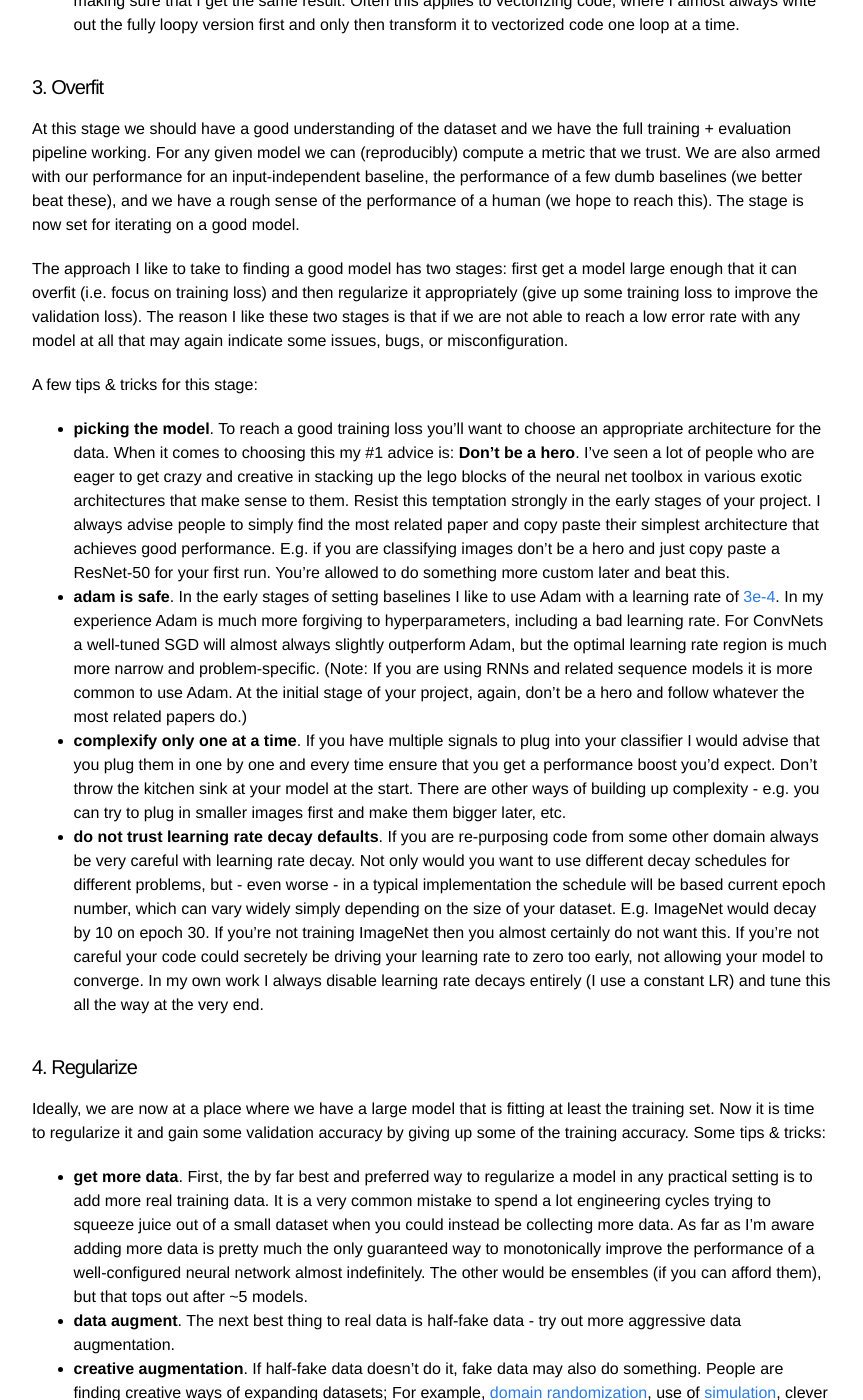
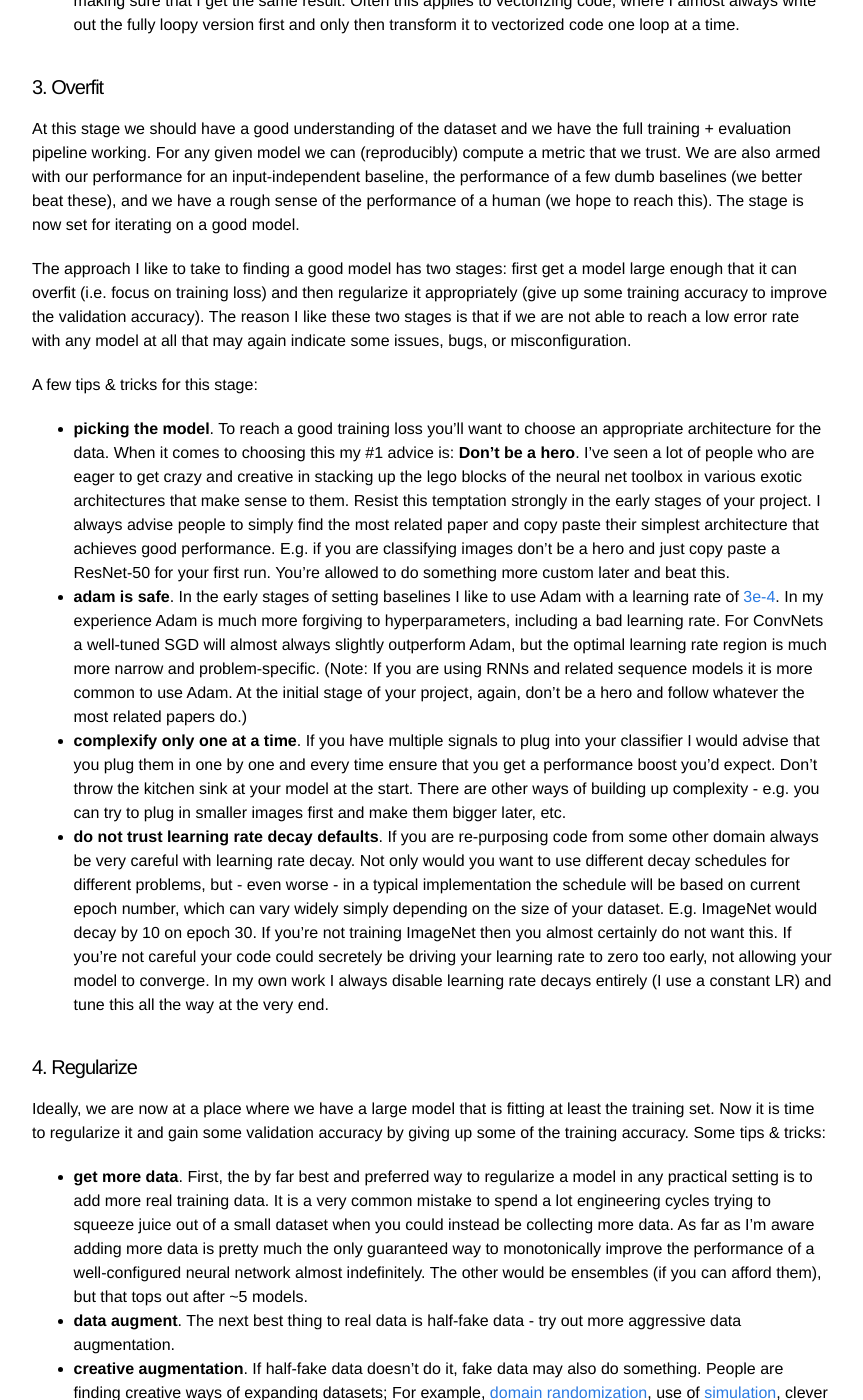
Before and after one commit to karpathy/karpathy.github.io, a Jekyll site: the page built from _posts/2019-04-25-recipe.markdown, in a window 1280 px wide and 1400 px high, scrolled down 4087 px. Shown: the whole window, without its empty margins (208-1071 px from the left). Built offline with Jekyll 4.4.1, drawn with Linux system fonts in a browser that asks for light colours; some of the changed text lies outside the part shown.

Commit message:
correct 5 minor typos

```diff
--- a/_posts/2019-04-25-recipe.markdown
+++ b/_posts/2019-04-25-recipe.markdown
@@ -76,14 +76,14 @@ Tips & tricks for this stage:
 
 At this stage we should have a good understanding of the dataset and we have the full training + evaluation pipeline working. For any given model we can (reproducibly) compute a metric that we trust. We are also armed with our performance for an input-independent baseline, the performance of a few dumb baselines (we better beat these), and we have a rough sense of the performance of a human (we hope to reach this). The stage is now set for iterating on a good model.
 
-The approach I like to take to finding a good model has two stages: first get a model large enough that it can overfit (i.e. focus on training loss) and then regularize it appropriately (give up some training loss to improve the validation loss). The reason I like these two stages is that if we are not able to reach a low error rate with any model at all that may again indicate some issues, bugs, or misconfiguration.
+The approach I like to take to finding a good model has two stages: first get a model large enough that it can overfit (i.e. focus on training loss) and then regularize it appropriately (give up some training accuracy to improve the validation accuracy). The reason I like these two stages is that if we are not able to reach a low error rate with any model at all that may again indicate some issues, bugs, or misconfiguration.
 
 A few tips & tricks for this stage:
 
 - **picking the model**. To reach a good training loss you'll want to choose an appropriate architecture for the data. When it comes to choosing this my #1 advice is: **Don't be a hero**. I've seen a lot of people who are eager to get crazy and creative in stacking up the lego blocks of the neural net toolbox in various exotic architectures that make sense to them. Resist this temptation strongly in the early stages of your project. I always advise people to simply find the most related paper and copy paste their simplest architecture that achieves good performance. E.g. if you are classifying images don't be a hero and just copy paste a ResNet-50 for your first run. You're allowed to do something more custom later and beat this.
 - **adam is safe**. In the early stages of setting baselines I like to use Adam with a learning rate of [3e-4](https://twitter.com/karpathy/status/801621764144971776?lang=en). In my experience Adam is much more forgiving to hyperparameters, including a bad learning rate. For ConvNets a well-tuned SGD will almost always slightly outperform Adam, but the optimal learning rate region is much more narrow and problem-specific. (Note: If you are using RNNs and related sequence models it is more common to use Adam. At the initial stage of your project, again, don't be a hero and follow whatever the most related papers do.)
 - **complexify only one at a time**. If you have multiple signals to plug into your classifier I would advise that you plug them in one by one and every time ensure that you get a performance boost you'd expect. Don't throw the kitchen sink at your model at the start. There are other ways of building up complexity - e.g. you can try to plug in smaller images first and make them bigger later, etc.
-- **do not trust learning rate decay defaults**. If you are re-purposing code from some other domain always be very careful with learning rate decay. Not only would you want to use different decay schedules for different problems, but - even worse - in a typical implementation the schedule will be based current epoch number, which can vary widely simply depending on the size of your dataset. E.g. ImageNet would decay by 10 on epoch 30. If you're not training ImageNet then you almost certainly do not want this. If you're not careful your code could secretely be driving your learning rate to zero too early, not allowing your model to converge. In my own work I always disable learning rate decays entirely (I use a constant LR) and tune this all the way at the very end.
+- **do not trust learning rate decay defaults**. If you are re-purposing code from some other domain always be very careful with learning rate decay. Not only would you want to use different decay schedules for different problems, but - even worse - in a typical implementation the schedule will be based on current epoch number, which can vary widely simply depending on the size of your dataset. E.g. ImageNet would decay by 10 on epoch 30. If you're not training ImageNet then you almost certainly do not want this. If you're not careful your code could secretely be driving your learning rate to zero too early, not allowing your model to converge. In my own work I always disable learning rate decays entirely (I use a constant LR) and tune this all the way at the very end.
 
 #### 4. Regularize
 
```
Also changed, not shown: other parts of _posts/2019-04-25-recipe.markdown (+3 -3 lines).
